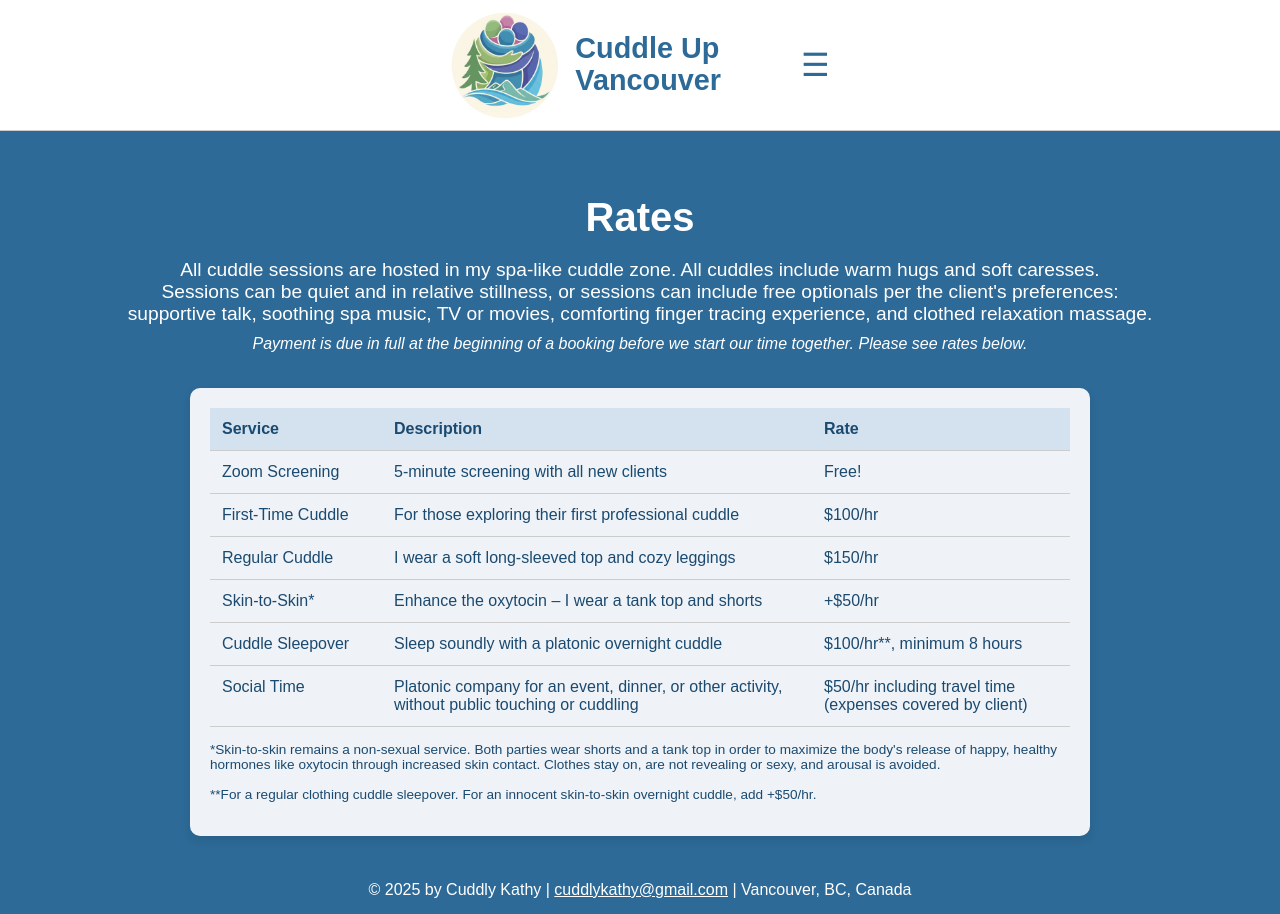
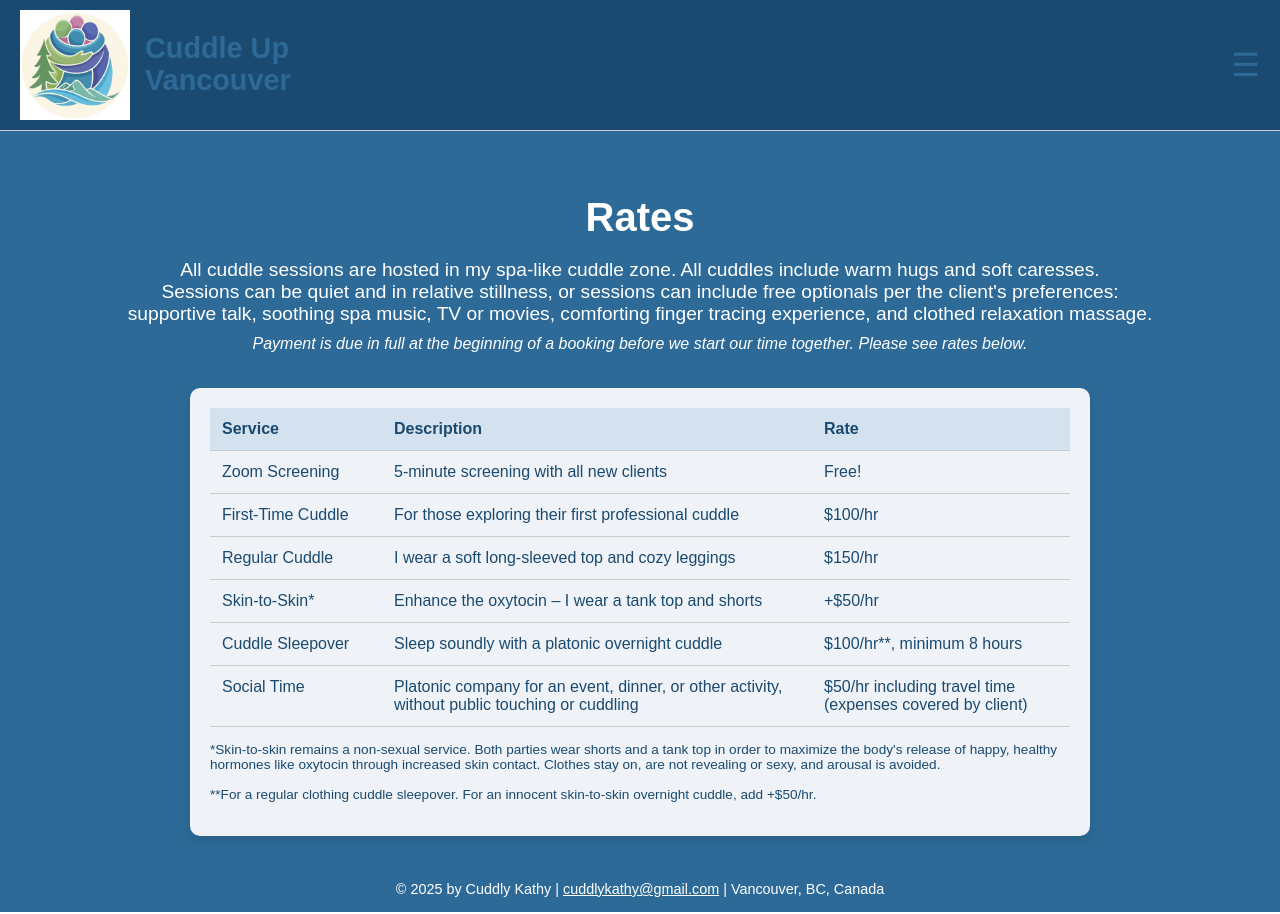
Before and after one commit to CuddleUpVancouver/cuddleupvancouver.github.io, a plain HTML site: page rates.html in a window 1280 px wide. Drawn offline with Linux system fonts and the light colour scheme.

Commit message:
Update rates.html

```diff
--- a/rates.html
+++ b/rates.html
@@ -8,7 +8,37 @@
   <link rel="icon" href="images/Cuddling%20Icon.JPG" type="image/jpg" />
   <link rel="stylesheet" href="css/style.css" />
   <style>
-    /* RATES PAGE STYLES */
+    /* Make body a flex column with sticky footer */
+    html, body {
+      height: 100%;
+      margin: 0;
+    }
+
+    body {
+      display: flex;
+      flex-direction: column;
+      min-height: 100vh;
+      font-family: Arial, sans-serif;
+    }
+
+    /* Container for all page content except footer */
+    .page-content {
+      flex: 1 0 auto; /* grow and fill available space */
+      display: flex;
+      flex-direction: column;
+    }
+
+    /* Navbar styles (assuming from your CSS file) */
+    .navbar {
+      background-color: #1b4a70;
+      color: white;
+      padding: 10px 20px;
+      display: flex;
+      justify-content: space-between;
+      align-items: center;
+    }
+
+    /* Rates header styles */
     .rates-header {
       background-color: #2d6a97;
       color: white;
@@ -34,25 +64,29 @@
       color: white;
     }
 
+    /* Rates section fills remaining vertical space */
     .rates-section {
       background-color: #2d6a97;
       padding: 20px 20px 30px;
+      flex: 1 0 auto; /* grow to fill remaining height */
       display: flex;
       justify-content: center;
       align-items: flex-start;
-      min-height: auto;
+      box-sizing: border-box; /* include padding in height */
     }
 
+    /* Light blue container */
     .rates-container {
-      background: #eff3f7; /* Light blue */
+      background: #eff3f7;
       padding: 20px;
       border-radius: 10px;
       max-width: 900px;
       width: 100%;
       box-shadow: 0 4px 10px rgba(0, 0, 0, 0.1);
-      color: #1b4a70; /* Main text color */
+      color: #1b4a70;
     }
 
+    /* Table styling */
     table {
       width: 100%;
       border-collapse: collapse;
@@ -76,6 +110,7 @@
       color: #1b4a70;
     }
 
+    /* Responsive table widths */
     @media (min-width: 768px) {
       .rates-container table th:nth-child(1),
       .rates-container table td:nth-child(1) {
@@ -91,6 +126,16 @@
       .rates-container table td:nth-child(3) {
         width: 30%;
       }
+    }
+
+    /* Footer at bottom, styled with matching background */
+    footer {
+      flex-shrink: 0; /* do not shrink */
+      background-color: #2d6a97;
+      color: white;
+      text-align: center;
+      padding: 15px 20px;
+      font-size: 0.9rem;
     }
   </style>
 </head>
@@ -123,6 +168,8 @@
     </ul>
   </nav>
 
+  <!-- Main page content wrapper -->
+  <div class="page-content">
     <!-- Rates Header -->
     <section class="rates-header">
       <h1>Rates</h1>
@@ -184,11 +231,12 @@
         </p>
       </div>
     </section>
+  </div>
 
   <!-- Footer -->
   <footer>
     &copy; <span id="year"></span> by Cuddly Kathy |
-    <a href="mailto:cuddlykathy@gmail.com">cuddlykathy@gmail.com</a> | Vancouver, BC, Canada
+    <a href="mailto:cuddlykathy@gmail.com" style="color: white; text-decoration: underline;">cuddlykathy@gmail.com</a> | Vancouver, BC, Canada
   </footer>
 
   <!-- JavaScript -->
```
Lines whose indentation alone changed are shown as unchanged.
